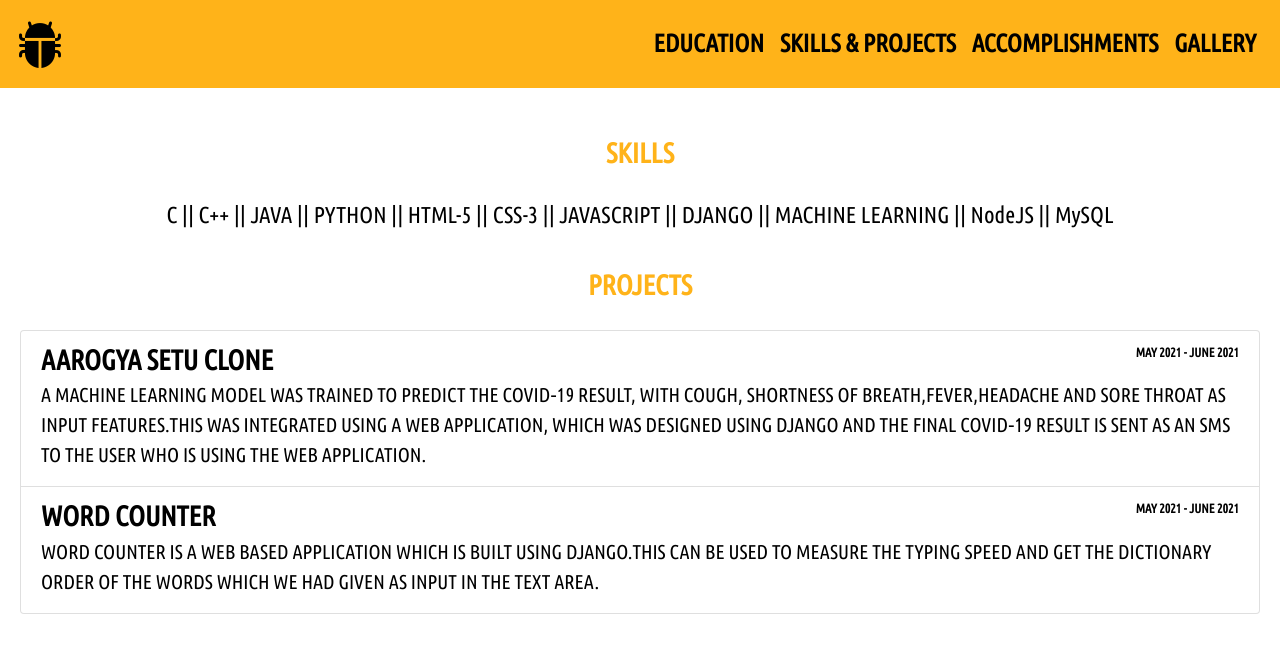
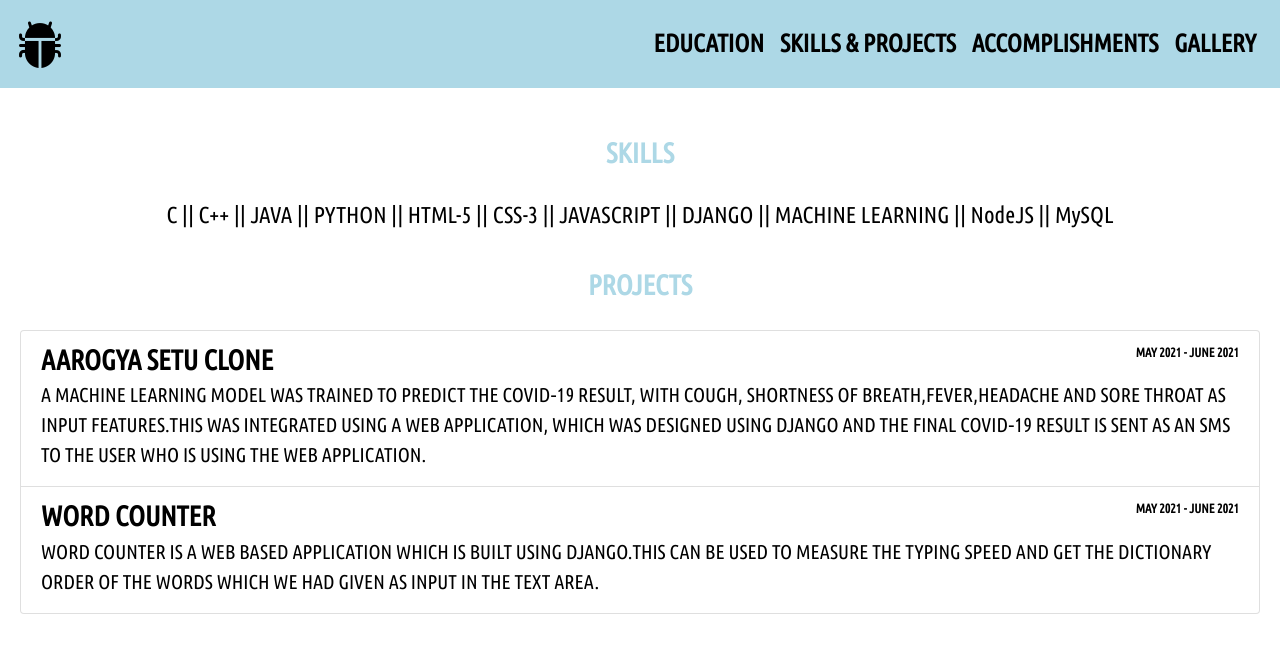
Before and after one commit to Ajay2304/Portfolio, a website: page views/projects.html in a window 1280 px wide. Drawn offline with nearby package versions, Linux system fonts and the light colour scheme; files that its build step writes are made by us from their sources; a web font is replaced by a local one.

Commit message:
Portfolio

```diff
--- a/views/projects.html
+++ b/views/projects.html
@@ -31,7 +31,7 @@
 <body class="table-responsive">
     <header>
         <nav class="navbar navbar-expand-lg navbar-light bg-light"
-            style="background-image: linear-gradient(#FFB319,#FFB319);">
+            style="background-image: linear-gradient(lightblue,lightblue);">
             <a href="/">
                 <i class="bi bi-bug-fill" style="font-size: 3rem;color: black;"></i></a>
             </a>
@@ -54,13 +54,13 @@
     <br>
 
     <center>
-        <h1 style="font-size: 28px;color:#FFB319;font-weight: bold;">SKILLS</h1>
+        <h1 style="font-size: 28px;color:lightblue;font-weight: bold;">SKILLS</h1>
         <p style="font-size:23px;padding: 20px;color:black;">C || C++ || JAVA || PYTHON || HTML-5 || CSS-3 || JAVASCRIPT ||
             DJANGO || MACHINE LEARNING || NodeJS || MySQL</p>
     </center>
 
     <center>
-        <h1 style="font-size: 28px;color:#FFB319;font-weight: bold;">PROJECTS</h1>
+        <h1 style="font-size: 28px;color:lightblue;font-weight: bold;">PROJECTS</h1>
     </center>
 
 
```
Also changed, not shown: views/accomplishments.html (+2 -2 lines), views/education.html (+2 -2 lines), views/gallery.html (+2 -2 lines), views/index.html (+2 -2 lines).
